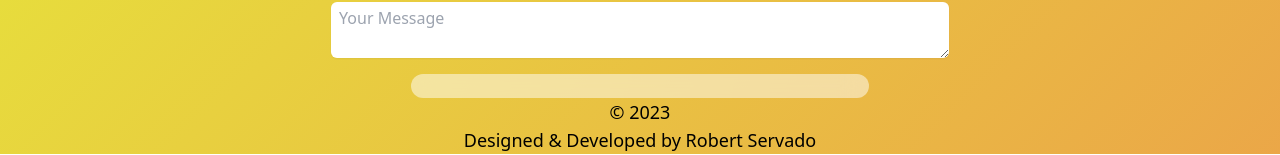
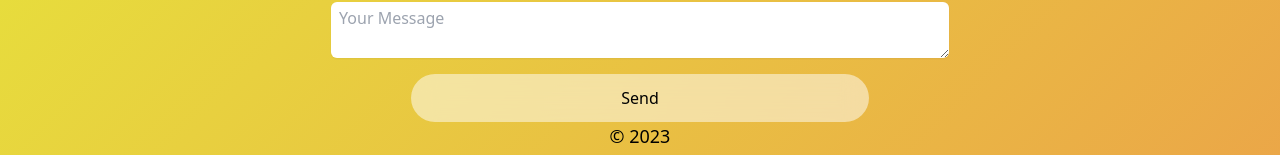
Before and after one commit to ArjayS/channelbranch, a React (Create React App) app: page / in a window 1280 px wide. Shown: the part 736-891 px from the top of the page. Built offline with nearby package versions, Linux system fonts and the light colour scheme.

Commit message:
Modified Contact.jsx

```diff
--- a/src/components/Contact.jsx
+++ b/src/components/Contact.jsx
@@ -110,6 +110,7 @@ const Contact = () => {
             className="bg-white rounded-full p-3 cursor-pointer bg-opacity-50 backdrop-filter backdrop-blur-md ring-neutral-100 hover:ring-2 transform transition duration-250"
           >
             {/* {buttonSend} */}
+            Send
           </button>
         </div>
       </form>
```
